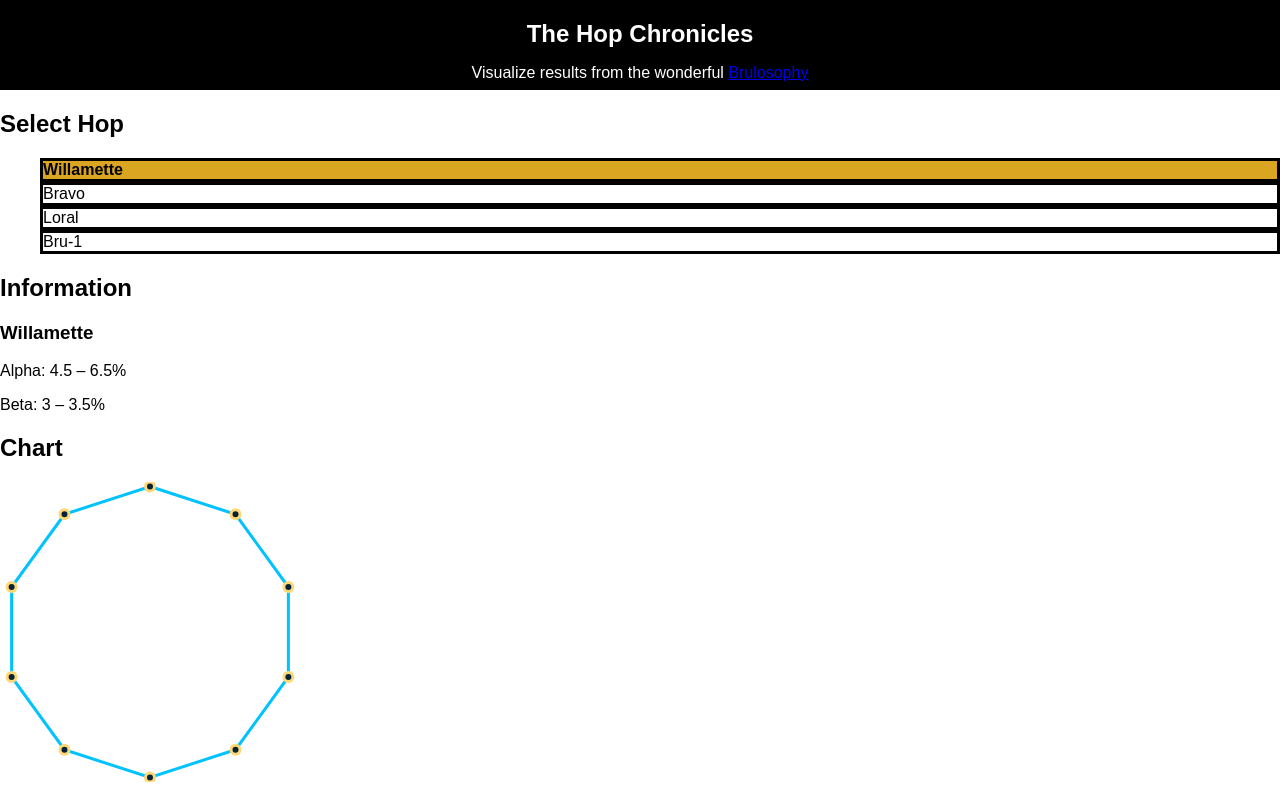
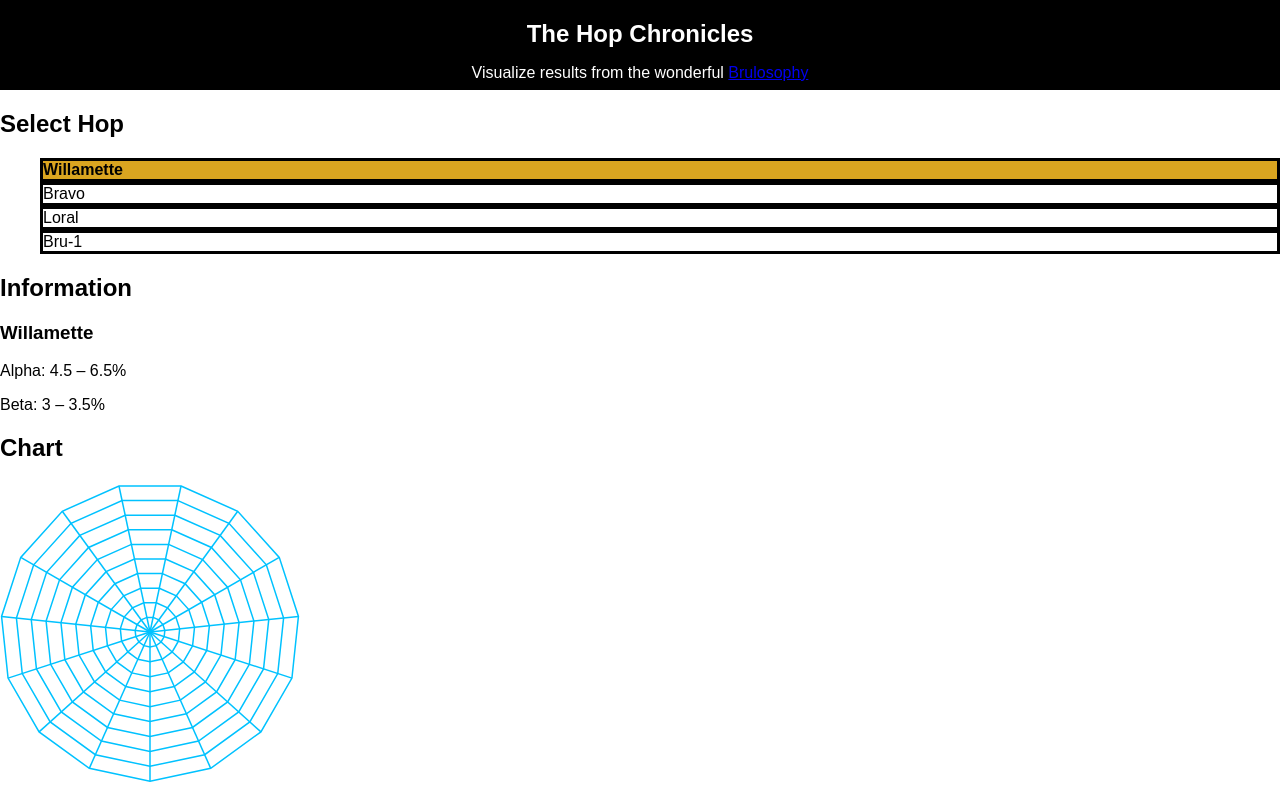
Before and after one commit to Daedalus12/hopper, a React (Create React App) app: page / in a window 1280 px wide. Built offline with nearby package versions, Linux system fonts and the light colour scheme.

Commit message:
Add basic radar chart axes and ticks

```diff
--- a/src/App.css
+++ b/src/App.css
@@ -12,6 +12,8 @@
   margin: 0;
 }
 
+.App-line {
+}
 
 
 .Hop-names ul{
--- a/src/App.js
+++ b/src/App.js
@@ -2,7 +2,7 @@ import React, { Component } from 'react';
 import './App.css';
 import {HopSelector} from './HopSelector';
 import {hopData} from './HopData';
-import {calcPoints,  RadarChart} from './RadarChart';
+import {RadarChart} from './RadarChart';
 
 class App extends Component {
   constructor(){
@@ -18,7 +18,6 @@ class App extends Component {
   changeSelectedHop(i)
   {
     let activeHop = this.state.hops[i];
-    console.log("changeSelectedHop called with " + i);
     this.setState({currentHop: activeHop});
   }
 
@@ -48,12 +47,8 @@ class App extends Component {
           <h2>Chart</h2>
           <div>
             <RadarChart
-              circleRadius={3}
-              points={calcPoints(3, 200, 10)}
-              showVertexDots={true}
-              showVertexLines={true}
-              width={200}
-              height={200}
+              radius={398}
+              size={400}
             />
           </div>
         </div>
--- a/src/HopSelector.js
+++ b/src/HopSelector.js
@@ -6,8 +6,6 @@ class HopItem extends Component {
   }
 
   render() {
-    console.log(this);
-
     let selectionState = "";
     if (this.props.i === this.props.hop.id) {
       selectionState = "selected";
--- a/src/RadarChart.js
+++ b/src/RadarChart.js
@@ -1,56 +1,45 @@
-import React from 'react';
+import React, {Component} from 'react';
 
-const calcPoints = (circleRadius, size, vertices) => {
+const nWedges = 15;
+
 const RAD = Math.PI / 180;
 const TWO_PI = Math.PI * 2;
-  const points = [];
-  const radius = (size/2) - circleRadius;
-  const center = radius + circleRadius;
-  const theta = TWO_PI / vertices;
+const theta = TWO_PI / nWedges;
 const angle = RAD * -90;
 
-  for(let i = 0; i < vertices; i++) {
-    let x = radius * Math.cos(theta * i + angle) + center;
-    let y = radius * Math.sin(theta * i + angle) + center;
+const calcPoints = (diameter, size) => {
+  const points = [];
+  const center = size/2;
+  const radius = diameter/2;
+
+  for(let i = 0; i < nWedges; i++) {
+    let x = radius * Math.cos(theta * (i+0.5) + angle) + center;
+    let y = radius * Math.sin(theta * (i+0.5) + angle) + center;
     points.push([x, y]);
   }
   return points;
 };
 
-const VertexDot = ({
-                     circleRadius,
-                     point
-                   }) => {
-  return(
-    <circle
-      cx={point[0]}
-      cy={point[1]}
-      r={circleRadius}
-      className='circle'
-    />
-  )
-};
-
 const VertexLine = ({
                       point,
-                      radius
+                      size
                     }) => {
-  const centerX = radius / 2;
-  const centerY = radius / 2;
+  const centerX = size/ 2;
+  const centerY = size/ 2;
+
   return(
     <line
       x1={centerX}
       y1={centerY}
       x2={point[0]}
       y2={point[1]}
-      className='App-line'
+      className='polygon'
     />
   )
 };
 
 const Polygon = ({
                    points,
-                   width,
                  }) => {
   const pointsData = points.join(' ');
 
@@ -59,36 +48,36 @@ const Polygon = ({
   )
 };
 
-const RadarChart = ({
-                 circleRadius,
-                 points,
-                 showVertexDots,
-                 showVertexLines,
-                 width,
-                 height,
-               }) => {
+class RadarChart extends Component {
+  render(){
+
+    let ticks = [0.5, 1.0, 1.5, 2.0, 2.5, 3.0, 3.5, 4.0, 4.5, 5.0];
+    let radius = this.props.radius;
+    let size = this.props.size;
+
+    let tickPoints = [];
+
+    for (let i=0; i < ticks.length; ++i)
+    {
+      tickPoints.push(calcPoints(ticks[i]/5.0*radius, size));
+    }
+    let outerPoints = tickPoints[tickPoints.length - 1];
+
     return (
       <svg
         className='Svg'
-      viewBox={`0 0 ${height} ${width}`}
+        viewBox={`0 0 ${this.props.size} ${this.props.size}`}
         xmlns='http://www.w3.org/2000/svg'
       >
+        {tickPoints.map((points)=> <Polygon points={points}/>)}
 
-      <Polygon points={points}/>
+        { outerPoints.map((point, i) =>
+          <VertexLine key={i} point={point} size={this.props.size} />)
+        }
 
-      { showVertexLines ?
-        points.map((point, i) =>
-          <VertexLine key={i} point={point} radius={width} />
-        )
-        : null }
-
-      { showVertexDots ?
-        points.map((point, i) =>
-          <VertexDot circleRadius={circleRadius} key={i} point={point} radius={width} />
-        )
-        : null }
       </svg>
-  )
-};
+    );
+  }
+}
 
 export {calcPoints, RadarChart};
```
Lines whose indentation alone changed are shown as unchanged.
